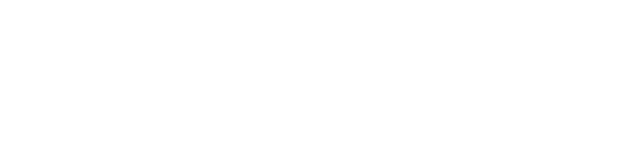
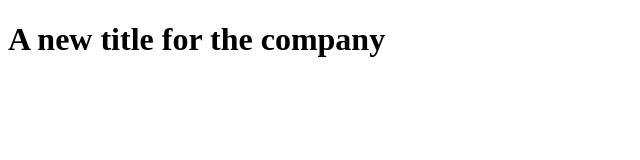
Before and after one commit to doc17444/new-project2, a plain HTML site: page index.html in a window 1280 px wide. Shown: the whole page, without its empty margins (0-640 px from the left). Drawn offline with Linux system fonts and the light colour scheme.

Commit message:
A new title for the company

```diff
--- a/index.html
+++ b/index.html
@@ -6,5 +6,8 @@
 </head>
 <body>
 
+<h1>A new title for the company</h1>
+
+
 </body>
 </html>
```
